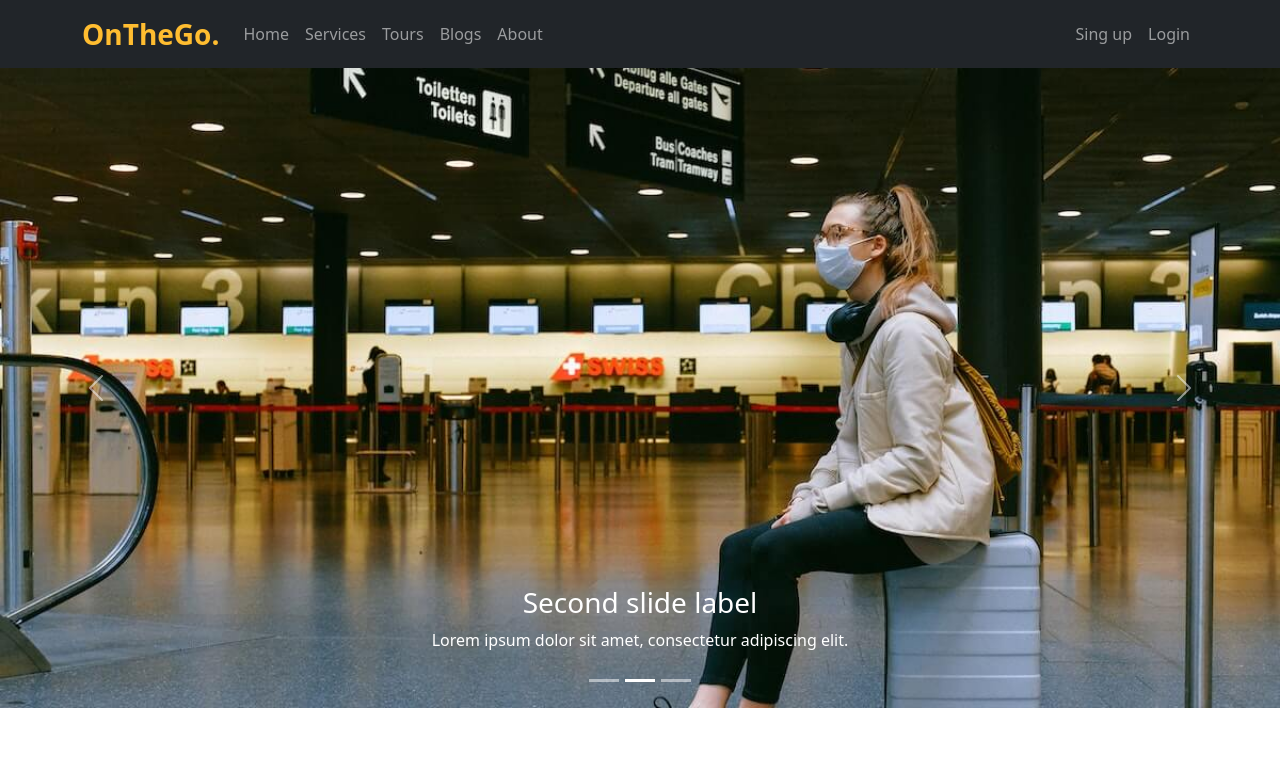
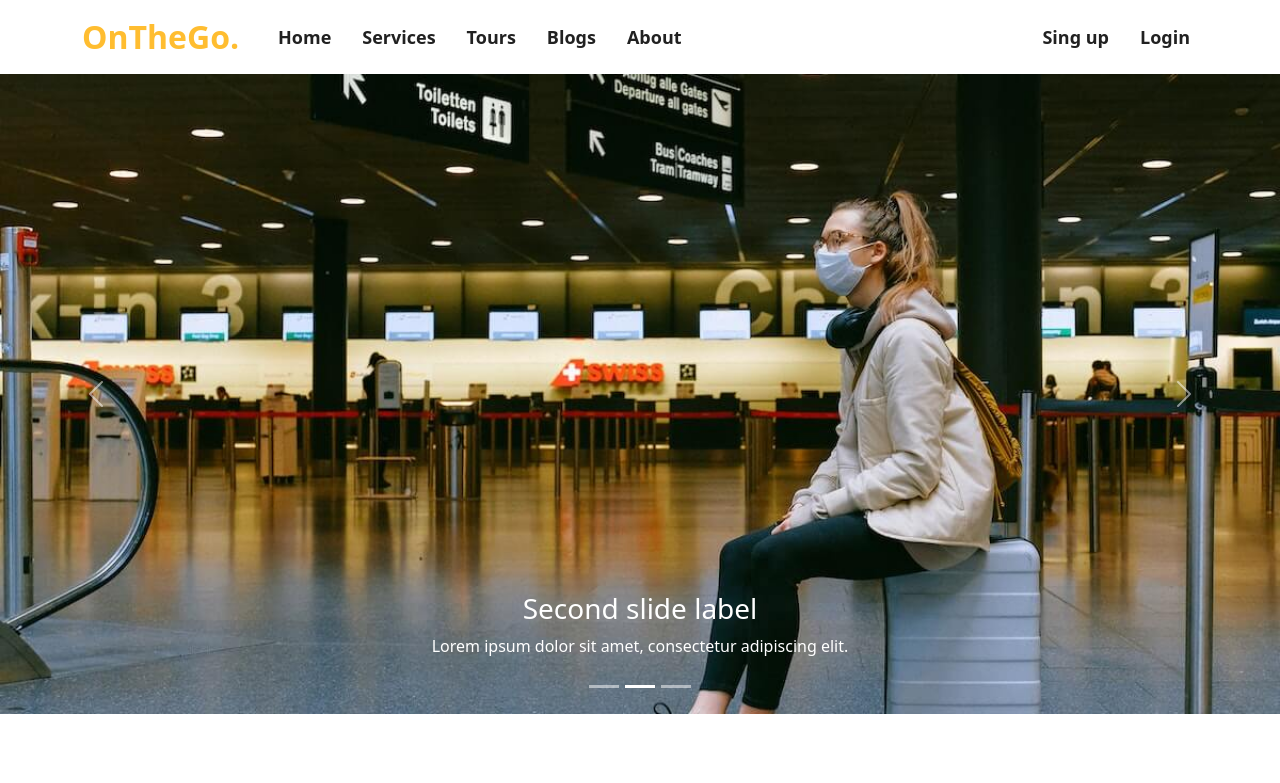
Before and after one commit to Parvez140/onthego-travel-guide, a React (Create React App) app: page / in a window 1280 px wide. Shown: the top 783 px of the page. Built offline with nearby package versions, Linux system fonts and the light colour scheme; no server answers.

Commit message:
menu done

```diff
--- a/src/components/Shared/Header/Header.css
+++ b/src/components/Shared/Header/Header.css
@@ -1,5 +1,15 @@
 .navbar .logo{
     color: #FFBD30;
     font-weight: 900;
-    font-size: 28px;
+    font-size: 32px;
 }
+.navbar .navbar-menu{
+    color: #212121;
+    font-weight: 700;
+    font-size: 18px;
+    margin-left: 15px;
+}
+.navbar .navbar-menu:hover{
+    color: #29B2B8;
+    border-bottom: 2.5px solid #29B2B8;
+}
--- a/src/components/Shared/Header/Header.js
+++ b/src/components/Shared/Header/Header.js
@@ -16,7 +16,7 @@ const Header = () => {
   }
   return (
     <div>
-      <Navbar collapseOnSelect expand="lg" bg="dark" variant="dark" className="navbar">
+      <Navbar collapseOnSelect expand="lg"  className="navbar">
         <Container>
           <Navbar.Brand as={Link} to="/" className="logo">
             OnTheGo.
@@ -24,27 +24,27 @@ const Header = () => {
           <Navbar.Toggle aria-controls="responsive-navbar-nav" />
           <Navbar.Collapse id="responsive-navbar-nav">
             <Nav className="me-auto">
-              <Nav.Link as={Link} to="/home">
+              <Nav.Link className='navbar-menu' as={Link} to="/home">
                 Home
               </Nav.Link>
-              <Nav.Link to="#services">Services</Nav.Link>
-              <Nav.Link as={Link} to="/tours">Tours</Nav.Link>
-              <Nav.Link as={Link} to="/blogs">
+              <Nav.Link className='navbar-menu' to="#services">Services</Nav.Link>
+              <Nav.Link className='navbar-menu' as={Link} to="/tours">Tours</Nav.Link>
+              <Nav.Link className='navbar-menu' as={Link} to="/blogs">
                 Blogs
               </Nav.Link>
-              <Nav.Link as={Link} to="/about">
+              <Nav.Link className='navbar-menu' as={Link} to="/about">
                 About
               </Nav.Link>
             </Nav>
             <Nav>
-              <Nav.Link as={Link} to="/singup">
+              <Nav.Link className='navbar-menu' as={Link} to="/singup">
                 Sing up
               </Nav.Link>
               {
                 user ?
-                <Nav.Link as={Link} onClick={handleSingOut} >Sing Out</Nav.Link>
+                <Nav.Link as={Link} onClick={handleSingOut}  className='navbar-menu'>Sing Out</Nav.Link>
                 :
-                <Nav.Link as={Link} to="/login">
+                <Nav.Link as={Link} to="/login" className='navbar-menu'>
                 Login
               </Nav.Link>
               }
```
